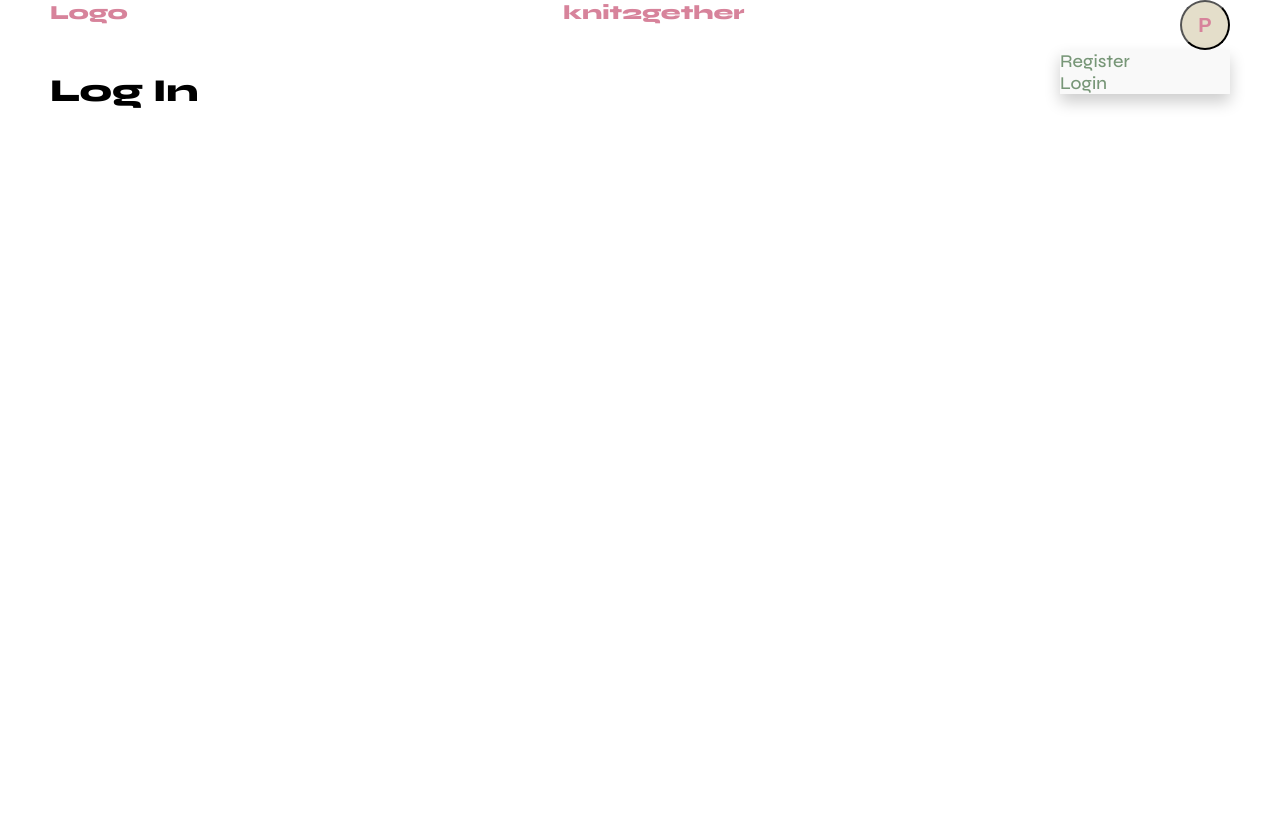
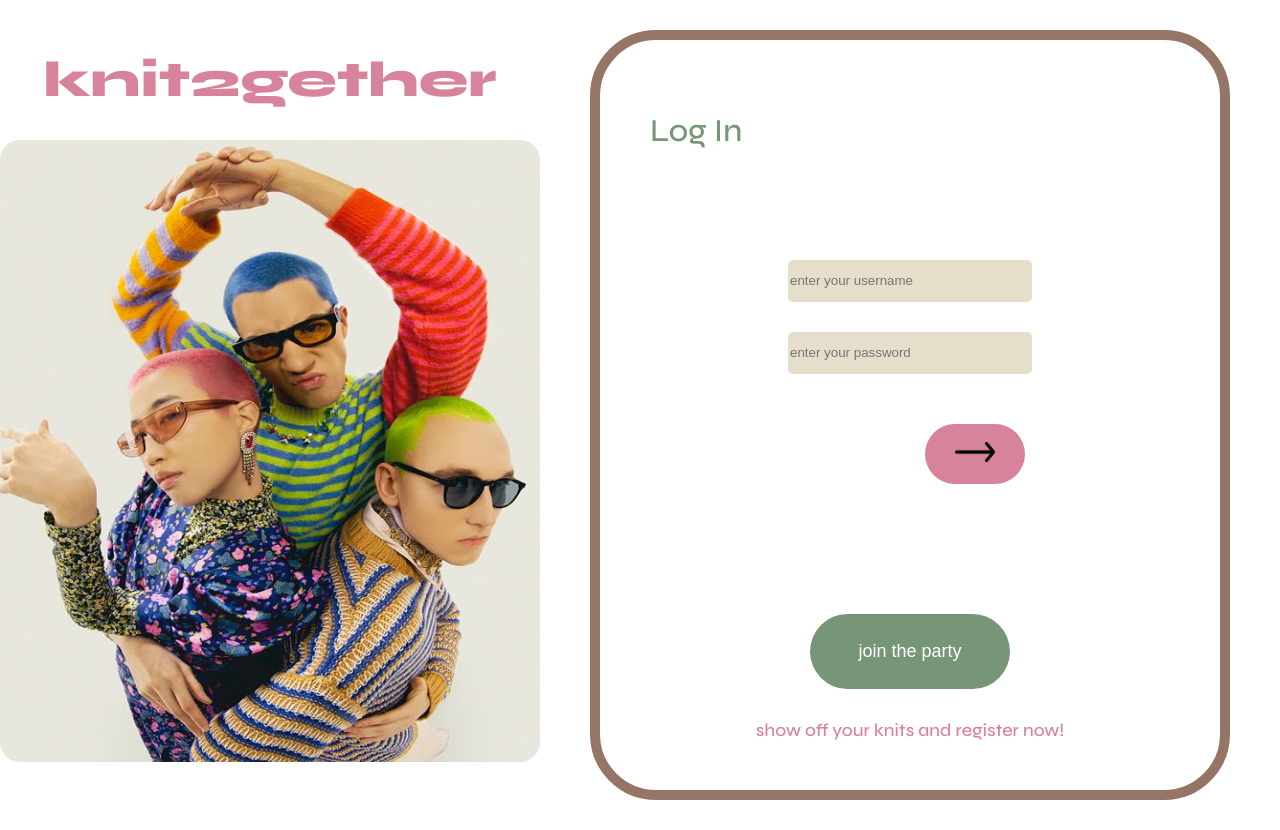
Before and after one commit to minggarcia/final_project_knit2gether, a Next.js app: page /login in a window 1280 px wide. Before the commit the page ends 800 px from the top, so only its background shows below. Built offline with nearby package versions, Linux system fonts and the light colour scheme.

Commit message:
Fix typo in register file and style login page

```diff
--- a/pages/api/register.ts
+++ b/pages/api/register.ts
@@ -9,7 +9,7 @@ export default async function registerHandler(
 ) {
   if (request.method === 'POST') {
     console.log(request.body);
-    const passwordHash = await brypt.hash(request.body.password, 12);
+    const passwordHash = await bcrypt.hash(request.body.password, 12);
 
     const user = createUser(request.body.username, passwordHash);
     response.status(201).json({ user: user });
--- a/pages/login.tsx
+++ b/pages/login.tsx
@@ -1,14 +1,160 @@
+import { css } from '@emotion/react';
 import Head from 'next/head';
-import Layout from './components/Layout';
+import Image from 'next/image';
+import { useState } from 'react';
+import { images } from '../next.config';
+
+const loginLayout = css`
+  display: flex;
+  justify-content: center;
+`;
+
+const imageStyleSection = css`
+  display: block;
+  margin-top: 50px;
+  text-align: center;
+
+  span {
+    color: #d7839b;
+    font-weight: 800;
+    font-size: 50px;
+  }
+`;
+
+const imageStyle = css`
+  margin-top: 30px;
+  border-radius: 20px;
+`;
+const loginStyle = css`
+  border: solid 10px #957666;
+  border-radius: 66px;
+  width: 543px;
+  height: 650px;
+  margin: 30px 50px;
+  padding: 50px;
+`;
+const h1Style = css`
+  color: #779677;
+  font-weight: normal;
+`;
+
+const formStyle = css`
+  align-items: center;
+  display: flex;
+  flex-direction: column;
+  margin-top: 80px;
+`;
+const inputFieldStyle = css`
+  background: #e4deca;
+  border-radius: 5px;
+  line-height: 40px;
+  margin-top: 30px;
+  width: 240px;
+  border: transparent;
+`;
+
+const nextButton = css`
+  background: #d7839b;
+  width: 100px;
+  height: 60px;
+  border-radius: 38px;
+  margin-top: 50px;
+  font-size: 18px;
+  border: transparent;
+  align-self: right;
+  cursor: button;
+  margin-left: 130px;
+`;
+
+const joinButton = css`
+  color: white;
+  background: #779677;
+  text-align: center;
+  width: 200px;
+  height: 75px;
+  border-radius: 38px;
+  margin-top: 50px;
+  font-size: 18px;
+  border: transparent;
+  cursor: pointer;
+`;
+
+const joinSectionStyle = css`
+  margin-top: 80px;
+  gap: 20px;
+  display: block;
+`;
+
+const spanStyle = css`
+  color: #d7839b;
+  font-size: 18px;
+  justify-content: center;
+  margin-top: 30px;
+`;
 
 export default function Login() {
+  const [username, setUsername] = useState('');
+  const [password, setPassword] = useState('');
   return (
-    <Layout>
+    <div css={loginLayout}>
       <Head>
         <title>Login</title>
         <meta name="Login" content="Log in into knit2gether" />
       </Head>
-      <h1>Log In</h1>
-    </Layout>
+      <div css={imageStyleSection}>
+        <span>knit2gether</span>
+        <div css={imageStyle}>
+          <Image
+            css={imageStyle}
+            alt="group of models posing with knitwear"
+            src="/group.jpg"
+            width="564"
+            height="650"
+          />
+        </div>
+      </div>
+
+      <div css={loginStyle}>
+        <h1 css={h1Style}>Log In</h1>
+        <div css={formStyle}>
+          <form
+            onSubmit={(event) => {
+              event.preventDefault();
+            }}
+          />
+          <div>
+            <input
+              css={inputFieldStyle}
+              placeholder="enter your username"
+              value={username}
+              onChange={(event) => setUsername(event.currentTarget.value)}
+            />
+          </div>
+          <div>
+            <input
+              css={inputFieldStyle}
+              placeholder="enter your password"
+              type="password"
+              value={password}
+              onChange={(event) => setPassword(event.currentTarget.value)}
+            />
+          </div>
+          <div>
+            <button css={nextButton}>
+              <Image
+                alt="arrow pointing to right"
+                src="/arrow.png"
+                width="40"
+                height="20"
+              />
+            </button>
+          </div>
+          <div css={joinSectionStyle}>
+            <button css={joinButton}>join the party</button>
+          </div>
+          <span css={spanStyle}>show off your knits and register now!</span>
+        </div>
+      </div>
+    </div>
   );
 }
--- a/pages/register.tsx
+++ b/pages/register.tsx
@@ -9,7 +9,7 @@ const registrationLayout = css`
   justify-content: center;
 `;
 const registrationStyle = css`
-  border: solid 4px #957666;
+  border: solid 10px #957666;
   border-radius: 66px;
   width: 543px;
   height: 650px;
@@ -119,6 +119,7 @@ export default function Register() {
           </form>
         </div>
       </div>
+
       <div css={imageStyleSection}>
         <span>knit2gether</span>
         <div css={imageStyle}>
```
Also changed, not shown: pages/index.js (+18 -10 lines), public/arrow.png (added), public/group.jpg (added).
